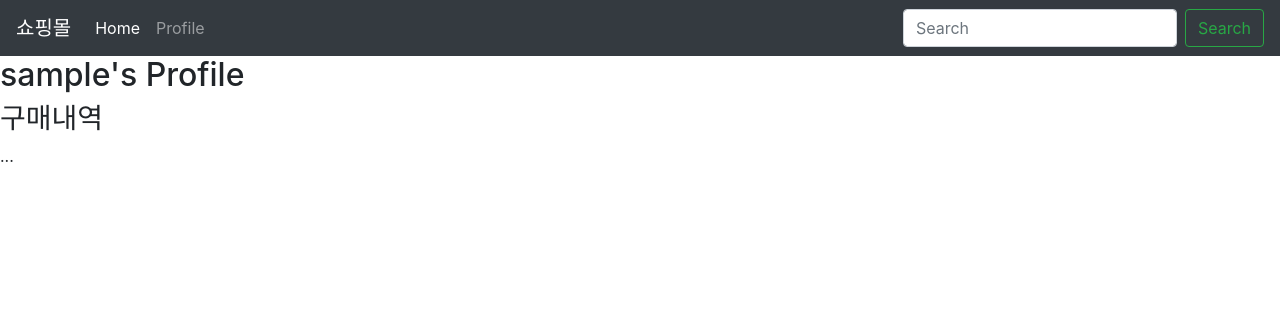
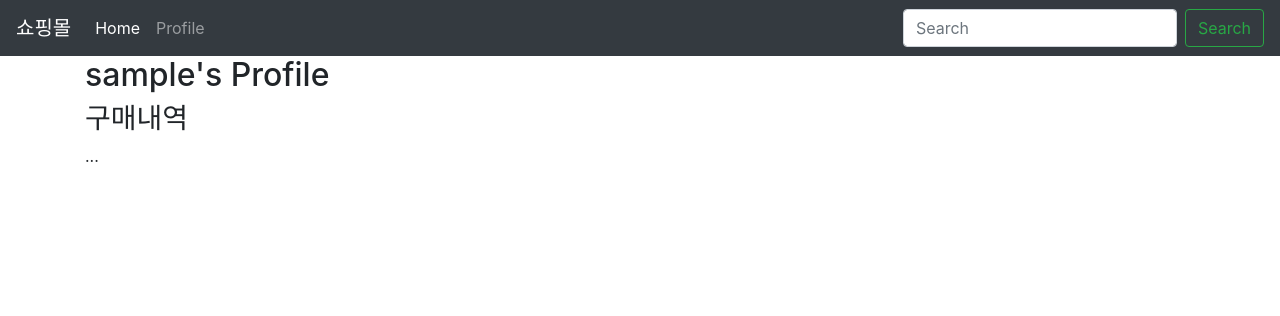
Before and after one commit to yykdev/iamport_django, a Django app: page /accounts/profile/ in a window 1280 px wide. Shown: the top 316 px of the page. Run offline with Django 3.2, Linux system fonts and the light colour scheme; the visitor is signed in with stand-in values (Sample User, id 1); some libraries are stand-ins or nearby versions.

Commit message:
프로필 페이지 부트스트랩 css 셋팅

```diff
--- a/django_app/accounts/templates/accounts/profile.html
+++ b/django_app/accounts/templates/accounts/profile.html
@@ -1,11 +1,15 @@
 {% extends 'accounts/layout.html' %}
 
 {% block content %}
+<div class="container">
+    <div class="row">
+        <div class="col-sm-12">
+            <h2>{{ user }}'s Profile</h2>
 
-<h2>{{ user }}'s Profile</h2>
+            <h3>구매내역</h3>
 
-<h3>구매내역</h3>
-
-...
-
+            ...
+        </div>
+    </div>
+</div>
 {% endblock %}
```
